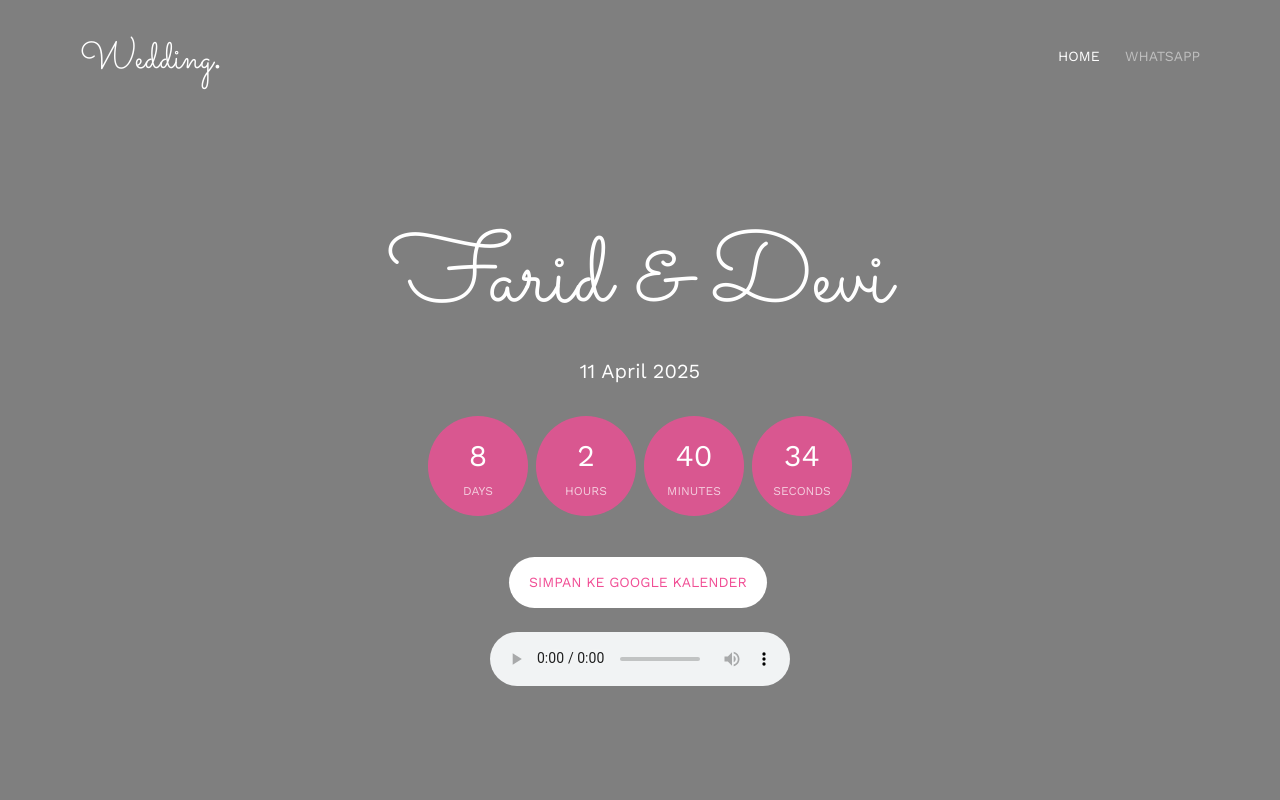
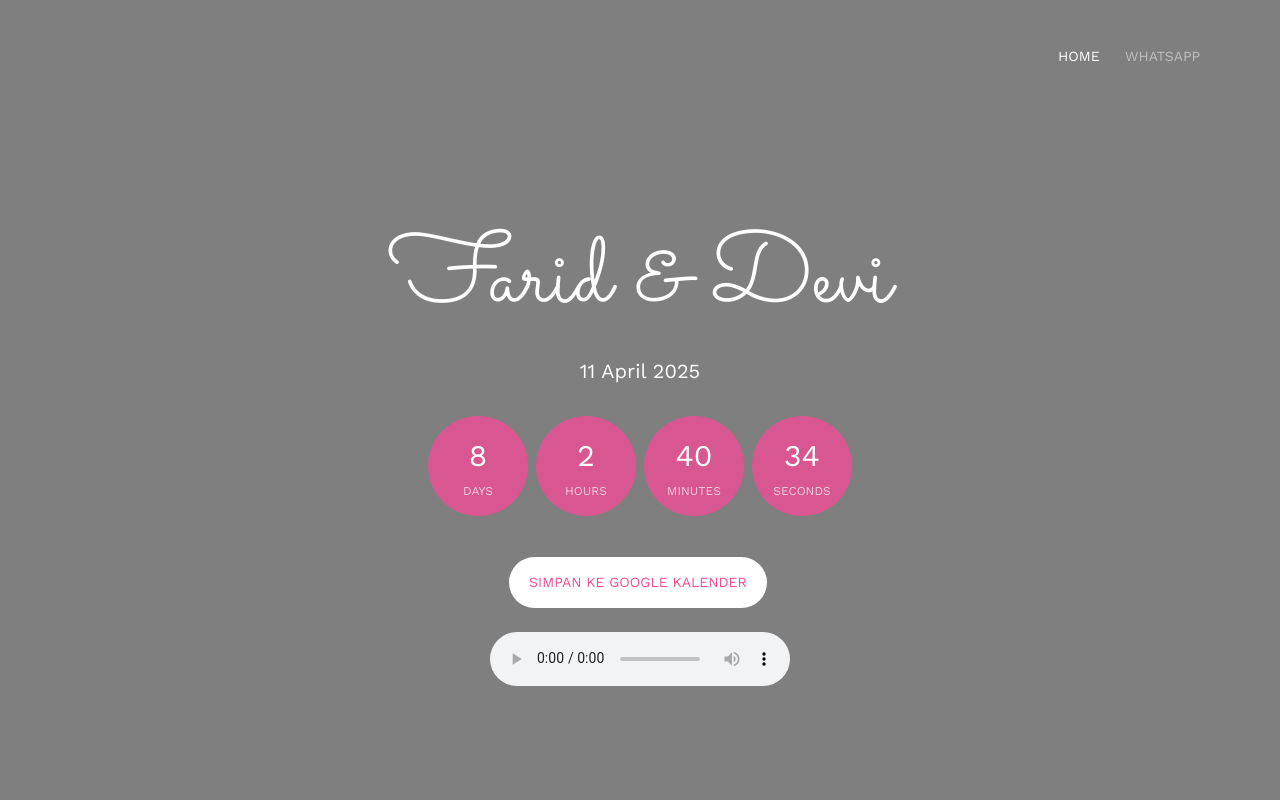
Before and after one commit to fitratan/fariddeviwedding, a plain HTML site: page index.html in a window 1280 px wide. Shown: the top 800 px of the page. Drawn offline with nearby package versions, Linux system fonts and the light colour scheme; files whose address does not match are found by name.

Commit message:
Update index.html

```diff
--- a/index.html
+++ b/index.html
@@ -73,7 +73,6 @@
 		<div class="container">
 			<div class="row">
 				<div class="col-xs-2">
-					<div id="fh5co-logo"><a href="index.html">Wedding<strong>.</strong></a></div>
 				</div>
 				<div class="col-xs-10 text-right menu-1">
 					<ul>
```
